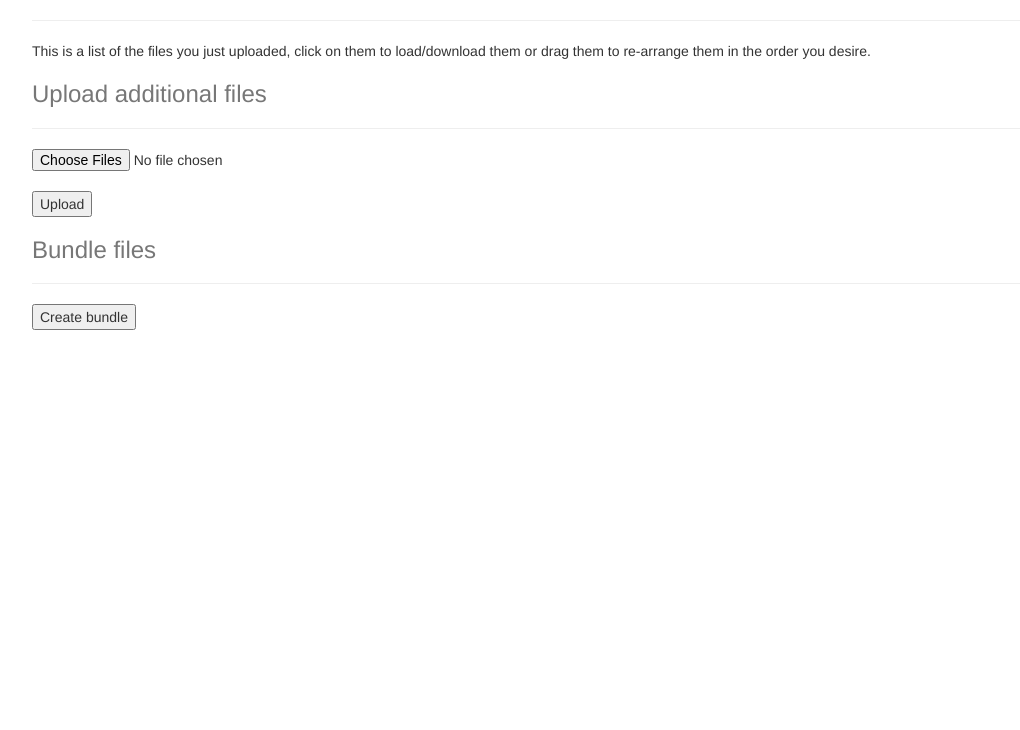
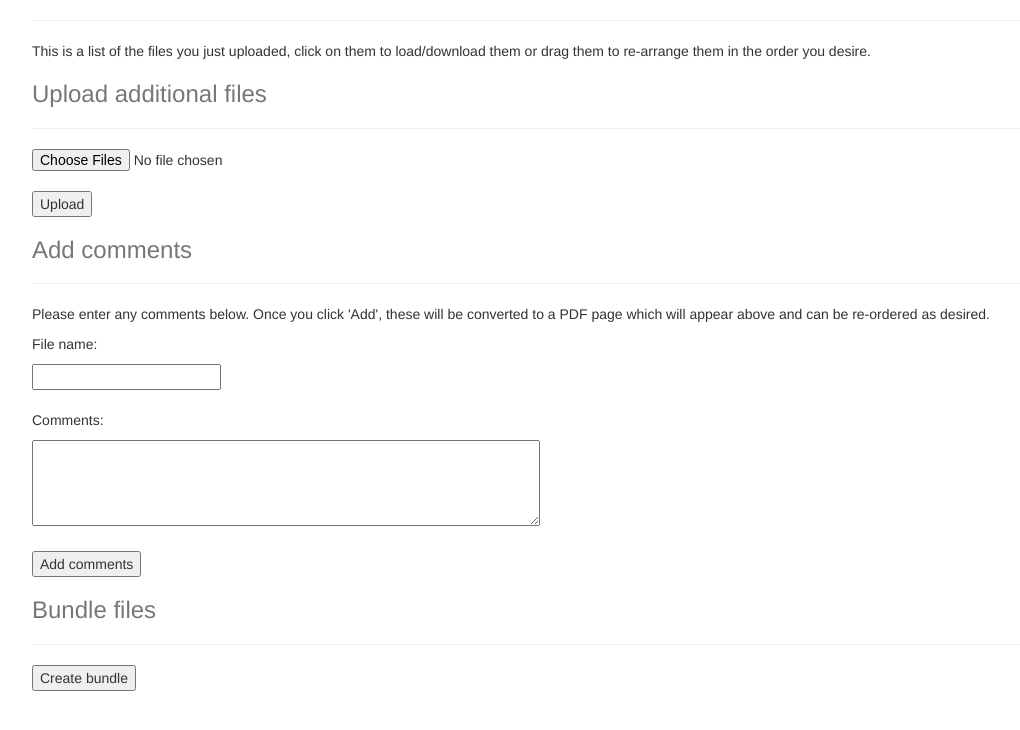
Before and after one commit to HappyTepid/Bundlr, a Python web app: template templates/upload.html in a window 1280 px wide. Shown: the part 46-776 px from the top of the page, without its empty margins (38-1058 px from the left). Run offline with Jinja, Linux system fonts and the light colour scheme; the template is opened without the code that fills it, so the values that code supplies are empty; some libraries are stand-ins or nearby versions.

Commit message:
Added arbitrary comments

```diff
--- a/templates/upload.html
+++ b/templates/upload.html
@@ -43,6 +43,19 @@
             <input type="submit" value="Upload" class="span2">
         </form>
         <div class="header">
+            <h3 class="text-muted">Add comments</h3>
+        </div>
+        <hr/>
+        <form action="add_comments" method="post" enctype="multipart/form-data">
+            <p>Please enter any comments below. Once you click 'Add', these will be converted to a PDF page which will appear above and can be re-ordered as desired.</p>
+            <p>File name:</p>
+            <input type="text" name="filename" class="span3" maxlength="50" /><br /><br />
+            <p>Comments:</p>
+            <textarea type="file" name="comments" cols="60" rows="4" /></textarea><br /><br />
+            <input type="hidden" value="{{folder_name}}" name="folder_name" />
+            <input type="submit" value="Add comments" class="span2">
+        </form>
+        <div class="header">
             <h3 class="text-muted">Bundle files</h3>
         </div>
         <hr/>
```
Also changed, not shown: app.py (+22 -0 lines).
